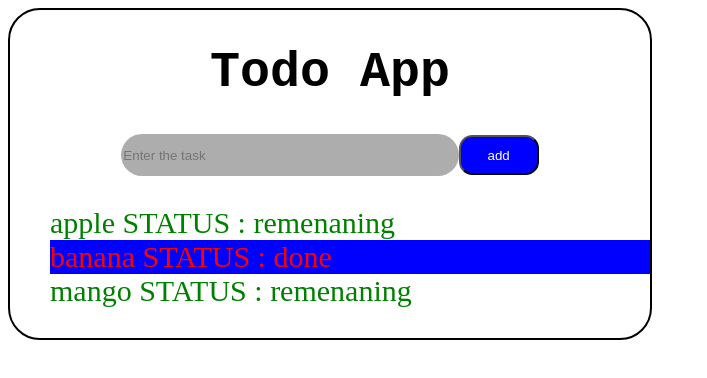
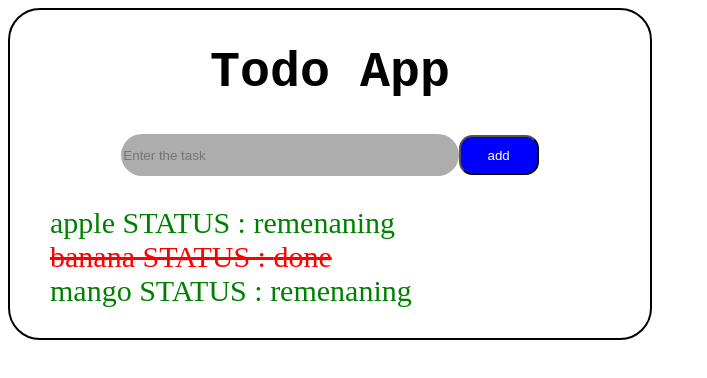
Before and after one commit to NiSHAN808/TODO-REACT, a React (Vite) app: page / in a window 1280 px wide. Shown: the top 378 px of the page, without its empty margins (0-707 px from the left). Built offline with nearby package versions, Linux system fonts and the light colour scheme.

Commit message:
final css

```diff
--- a/src/assets/TodoApp.jsx
+++ b/src/assets/TodoApp.jsx
@@ -21,7 +21,7 @@ function handleAddBtn(){
                 <ul>
 
                     {tasks.map((task,index) => (
-                        <li key={index} style={task.status? {color:"green"}:{color:"red", background:"blue"}}>
+                        <li key={index} style={task.status? {color:"green"}:{color:"red", textDecoration: "line-through"}}>
                             {task.tak} STATUS : {task.status ? ("remenaning" ): "done"}
                             </li>
                             ))}
```
